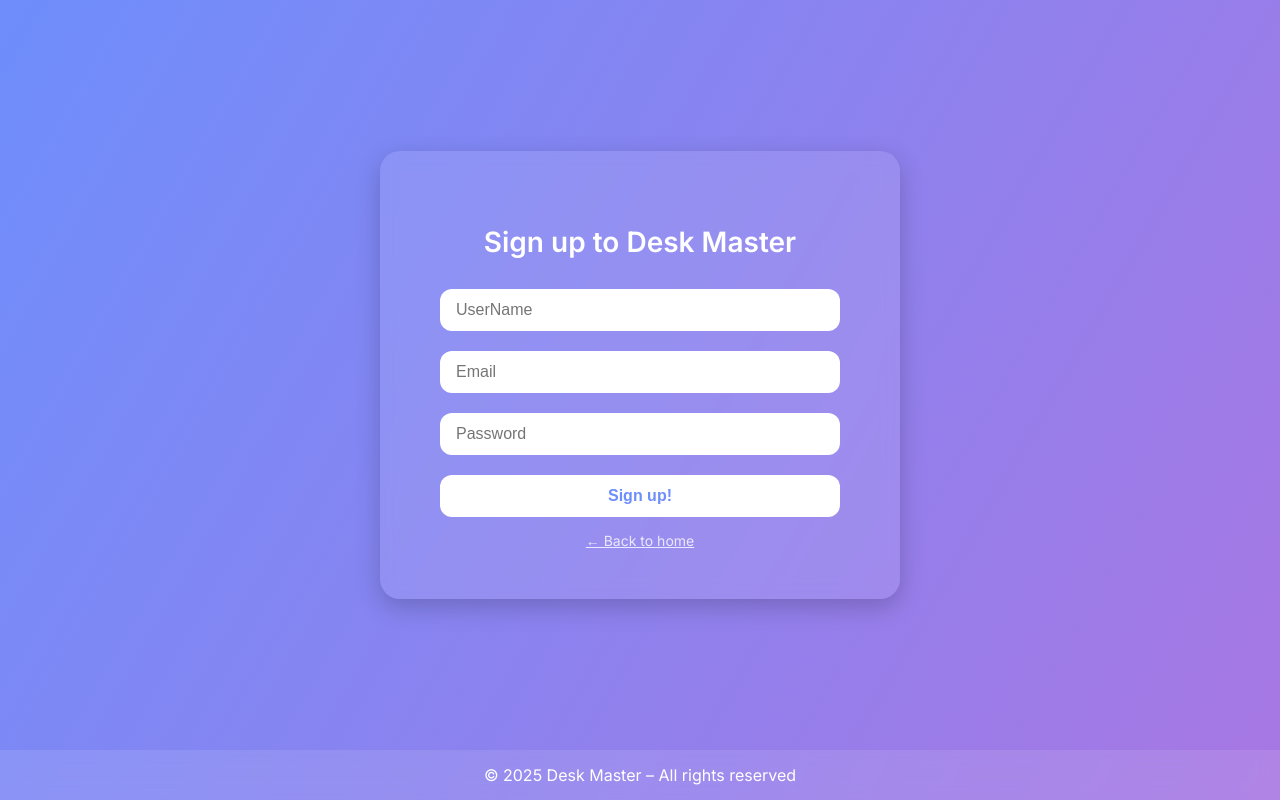
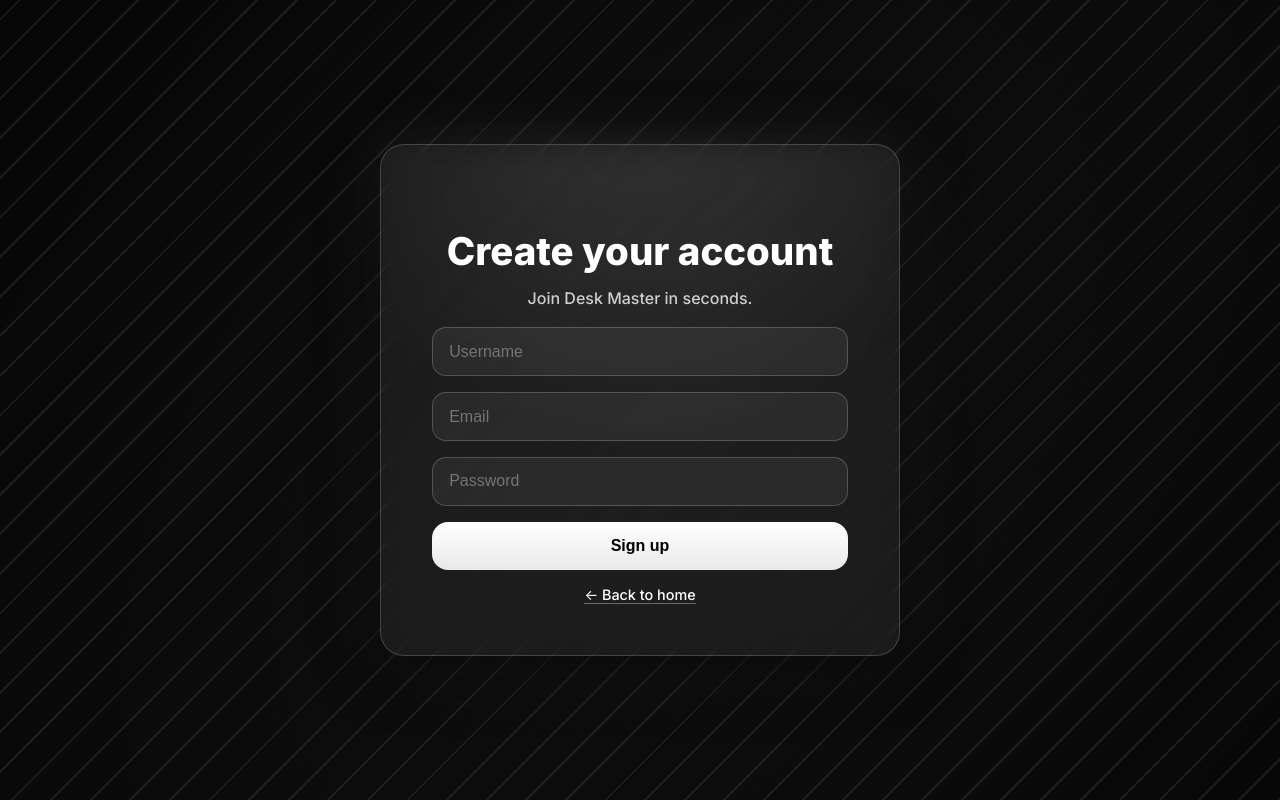
Before and after one commit to Hugebob1/MyChat, a Flask app: page /register in a window 1280 px wide. Run offline with Flask 3, Linux system fonts and the light colour scheme; parts of the project's set-up code (start-up, migrations or seed data) failed here and were passed over; some libraries are stand-ins or nearby versions.

Commit message:
added encrypting and changed style of register and login

```diff
--- a/main.py
+++ b/main.py
@@ -1,24 +1,21 @@
 from datetime import date, datetime
 import os
 from flask import Flask, abort, render_template, redirect, url_for, flash, request, jsonify
-from flask_bootstrap import Bootstrap5
-from flask_ckeditor import CKEditor
+from cryptography.fernet import Fernet
 from flask_login import UserMixin, login_user, LoginManager, current_user, logout_user, login_required
 from flask_sqlalchemy import SQLAlchemy
 from sqlalchemy.orm import relationship, DeclarativeBase, Mapped, mapped_column
 from sqlalchemy import Integer, String, Text, select, ForeignKey, func
 from functools import wraps
+from werkzeug.security import generate_password_hash, check_password_hash
+from dotenv import load_dotenv
 
-from werkzeug.security import generate_password_hash, check_password_hash
-# Import your forms from the forms.py
-from typing import List
-from dotenv import load_dotenv
-import sys
 
 
 load_dotenv()
 app = Flask(__name__)
 app.config['SECRET_KEY'] = os.environ.get("FLASK_KEY")
+fernet = Fernet(os.environ.get('MESSAGE_KEY'))
 
 # CREATE DATABASE
 class Base(DeclarativeBase):
@@ -52,7 +49,7 @@
 class Message(db.Model):
     __tablename__ = 'messages'
     id = db.Column(db.Integer, primary_key=True)
-    text = db.Column(db.Text, nullable=False)
+    text = db.Column(db.LargeBinary, nullable=False)
     date = db.Column(db.Date, server_default=func.current_date(), nullable=False)
     time = db.Column(db.Time, server_default=func.current_time(), nullable=False)
 
@@ -161,16 +158,18 @@
     if not text:
         return jsonify({"error": "empty"}), 400
 
-    msg = Message(text=text, user_id=current_user.id)
+    cipher = fernet.encrypt(text.encode("utf-8"))   # bytes
+    msg = Message(text=cipher, user_id=current_user.id)
     db.session.add(msg)
     db.session.commit()
+    db.session.refresh(msg)
 
     created_at = datetime.combine(msg.date, msg.time)
 
     return jsonify({
         "id": msg.id,
         "username": current_user.username,
-        "content": msg.text,
+        "content": text,
         "created_at": created_at.isoformat(),
         "is_own": True,
     }), 201
@@ -184,15 +183,16 @@
         q = q.filter(Message.id < before_id)
 
     older = q.order_by(Message.id.desc()).limit(30).all()
-    older = list(reversed(older))
+    older.reverse()
 
     out = []
     for m in older:
         created_at = datetime.combine(m.date, m.time)
+        plaintext = fernet.decrypt(m.text).decode("utf-8")
         out.append({
             "id": m.id,
             "username": m.author.username,
-            "content": m.text,
+            "content": plaintext,
             "created_at": created_at.isoformat(),
             "is_own": (m.user_id == current_user.id),
         })
--- a/templates/mychat.html
+++ b/templates/mychat.html
@@ -244,7 +244,6 @@
     }
 
     function appendMessage(m) {
-      // Minimalny renderer; w produkcji najlepiej użyć templatingu lub bezpiecznego escapu
       const row = document.createElement('div');
       row.className = 'row ' + (m.is_own ? 'me' : 'you');
       row.dataset.messageId = m.id;
@@ -254,7 +253,7 @@
 
       const content = document.createElement('div');
       content.className = 'content';
-      content.textContent = m.content; // ważne: textContent (nie innerHTML)
+      content.textContent = m.content;
 
       const meta = document.createElement('div');
       meta.className = 'meta';
@@ -313,7 +312,7 @@
       const fragment = document.createDocumentFragment();
 
       older.forEach(m => {
-        // korzystamy z istniejącego renderer'a
+
         const row = document.createElement('div');
         row.className = 'row ' + (m.is_own ? 'me' : 'you');
         row.dataset.messageId = m.id;
@@ -355,7 +354,6 @@
 
 
     function onLogout(){
-      // Podłącz do /logout jeśli chcesz
       window.location.href = '/logout';
     }
   </script>
--- a/templates/register.html
+++ b/templates/register.html
@@ -1,116 +1,163 @@
-<!DOCTYPE html>
+<!doctype html>
 <html lang="en">
 <head>
-    <meta charset="UTF-8">
-    <title>SignUp — Desk Master</title>
-    <link href="https://fonts.googleapis.com/css2?family=Inter:wght@400;600&display=swap" rel="stylesheet">
+  <meta charset="utf-8" />
+  <meta name="viewport" content="width=device-width,initial-scale=1" />
+  <title>Sign Up | Desk Master</title>
+  <link href="https://fonts.googleapis.com/css2?family=Inter:wght@500;700;800&display=swap" rel="stylesheet">
   <style>
-        html, body {
-            margin: 0;
-            padding: 0;
-            font-family: 'Inter', sans-serif;
-            background: linear-gradient(120deg, #6e8efb, #a777e3);
-            height: 100%;
+    :root{
+      --glow: 0 0 24px rgba(255,255,255,.35), 0 0 48px rgba(255,255,255,.18);
+      --line-alpha: .08;
+      --card-w: 520px;
     }
-
-        body {
-            display: flex;
-            flex-direction: column;
-            justify-content: space-between;
+    *{box-sizing:border-box}
+    html,body{height:100%}
+    body{
+      margin:0;
+      font-family: Inter, system-ui, -apple-system, Segoe UI, Roboto, Arial, sans-serif;
+      color:#fff;
+      background:#000
+        repeating-linear-gradient(
+          -45deg,
+          rgba(255,255,255,var(--line-alpha)) 0 2px,
+          transparent 2px 28px
+        );
+      display:grid;
+      place-items:center;
+      overflow:hidden;
     }
-
-        main {
-            flex: 1;
-            display: flex;
-            align-items: center;
-            justify-content: center;
+    body::before{
+      content:"";
+      position:fixed; inset:-200% -200% -200% -200%;
+      background:radial-gradient(60% 60% at 50% 50%, rgba(255,255,255,.06), transparent 60%);
+      animation: drift 18s linear infinite;
+      pointer-events:none;
     }
-
-        .container {
-            background: rgba(255, 255, 255, 0.1);
-            backdrop-filter: blur(8px);
-            padding: 50px 60px;
-            border-radius: 20px;
-            box-shadow: 0 8px 24px rgba(0, 0, 0, 0.2);
-            width: 400px;
-            max-width: 90vw;
-            text-align: center;
-            color: #fff;
+    @keyframes drift{
+      0%{transform:translate3d(0,0,0) rotate(0deg)}
+      50%{transform:translate3d(1%,1%,0) rotate(180deg)}
+      100%{transform:translate3d(0,0,0) rotate(360deg)}
     }
-
-        h2 {
-            margin-bottom: 30px;
-            font-size: 28px;
+    .card{
+      width:min(92vw, var(--card-w));
+      padding: clamp(2rem, 4vw, 3.25rem);
+      border-radius: 24px;
+      background: rgba(255,255,255,0.06);
+      border: 1px solid rgba(255,255,255,0.18);
+      box-shadow:
+        0 10px 60px rgba(0,0,0,.7),
+        0 0 80px rgba(255,255,255,.08);
+      backdrop-filter: blur(12px);
+      -webkit-backdrop-filter: blur(12px);
+      position:relative;
+      isolation:isolate;
+      text-align:center;
     }
-
-        form {
-            display: flex;
-            flex-direction: column;
+    .card::after{
+      content:"";
+      position:absolute; inset:-3px;
+      border-radius:inherit;
+      background: radial-gradient(120% 120% at 50% -10%, rgba(255,255,255,.18), transparent 60%);
+      filter: blur(18px);
+      z-index:-1;
+      animation:pulse 3.2s ease-in-out infinite;
+      opacity:.9;
     }
-
-        input {
-            padding: 12px 16px;
-            margin-bottom: 20px;
-            border: none;
-            border-radius: 12px;
-            font-size: 16px;
+    @keyframes pulse{
+      0%,100%{opacity:.6}
+      50%{opacity:1}
     }
-
-        button {
-            padding: 12px;
-            background-color: #fff;
-            color: #6e8efb;
-            border: none;
-            border-radius: 12px;
-            font-weight: bold;
-            font-size: 16px;
-            cursor: pointer;
-            transition: 0.3s;
+    h2{
+      margin-bottom: .9rem;
+      font-size: clamp(1.9rem, 4.5vw, 2.4rem);
+      font-weight:800;
     }
-
-        button:hover {
-            background-color: #e4e4e4;
+    p.lead{
+      margin:0 0 1.2rem 0;
+      color: rgba(255,255,255,.78);
+      font-size: 1rem;
     }
-
-        .back-link {
-            margin-top: 15px;
-            display: block;
-            font-size: 14px;
-            color: #ffffffcc;
-            text-decoration: underline;
+    form{
+      display:grid;
+      gap:1rem;
+      margin-top:.6rem;
     }
-
-        .footer {
-            text-align: center;
-            padding: 15px;
-            background-color: rgba(255, 255, 255, 0.1);
-            backdrop-filter: blur(8px);
-            color: #fff;
+    input{
+      padding:.9rem 1rem;
+      border-radius:14px;
+      border:1px solid rgba(255,255,255,.2);
+      background:rgba(255,255,255,.06);
+      color:#fff;
+      outline:none;
+      font-size:1rem;
+      transition:border .2s ease, box-shadow .2s ease;
+    }
+    input:focus{
+      border-color:#fff;
+      box-shadow:0 0 0 3px rgba(255,255,255,.25);
+    }
+    .btn{
+      border:none;
+      border-radius:16px;
+      padding:.95rem 1.4rem;
+      font-weight:700;
+      font-size:1rem;
+      cursor:pointer;
+      transition:transform .16s, box-shadow .16s, background .2s, color .2s;
+      position:relative;
+      background:linear-gradient(180deg,#fff,#e9e9e9);
+      color:#000;
+    }
+    .btn:hover{
+      transform:translateY(-2px) scale(1.035);
+      box-shadow:var(--glow);
+    }
+    .btn::after{
+      content:"";
+      position:absolute; inset:-6px;
+      border-radius:inherit;
+      transition:box-shadow .16s ease;
+      z-index:-1;
+    }
+    .btn:hover::after{
+      box-shadow:0 0 34px rgba(255,255,255,.35);
+    }
+    .back-link{
+      display:inline-block;
+      margin-top:1rem;
+      font-size:.9rem;
+      color:#fff;
+      text-decoration:none;
+      border-bottom:1px solid rgba(255,255,255,.35);
+      transition:opacity .2s;
+    }
+    .back-link:hover{opacity:.8}
+    .flash{
+      color:#ff6b6b;
+      font-size:.95rem;
+      margin-bottom:.5rem;
     }
   </style>
 </head>
 <body>
-<main>
-    <div class="container">
+  <main class="card">
     {% with messages = get_flashed_messages() %}
       {% if messages %}
         {% for message in messages %}
-              <p style="color: red;">{{ message }}</p>
+          <p class="flash">{{ message }}</p>
         {% endfor %}
       {% endif %}
     {% endwith %}
-        <h2>Sign up to Desk Master</h2>
+    <h2>Create your account</h2>
+    <p class="lead">Join Desk Master in seconds.</p>
     <form method="POST" action="{{ url_for('register') }}">
-            <input type="text" name="username" placeholder="UserName" required>
-            <input type="email" name="email" placeholder="Email" required>
-            <input type="password" name="password" placeholder="Password" required>
-            <button type="submit">Sign up!</button>
+      <input type="text" name="username" placeholder="Username" required minlength="3" maxlength="32" autocomplete="username">
+      <input type="email" name="email" placeholder="Email" required autocomplete="email">
+      <input type="password" name="password" placeholder="Password" required minlength="6" autocomplete="new-password">
+      <button class="btn" type="submit">Sign up</button>
     </form>
     <a class="back-link" href="{{ url_for('index') }}">← Back to home</a>
-    </div>
   </main>
-<footer class="footer">
-    © 2025 Desk Master – All rights reserved
-</footer>
 </body>
 </html>
--- a/valid_emails.txt
+++ b/valid_emails.txt
@@ -1,2 +1,2 @@
 aleksander.zbyrasz@gmail.com
-anna.wojewoda@gmail.com
+annawojewoda946@gmail.com
```
Also changed, not shown: templates/login.html (+124 -88 lines). Lines whose indentation alone changed are shown as unchanged.
